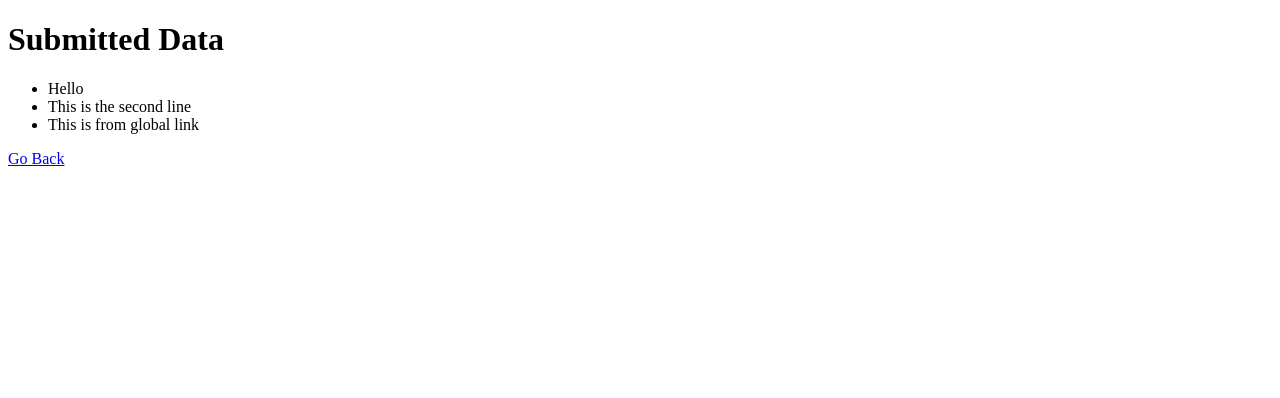
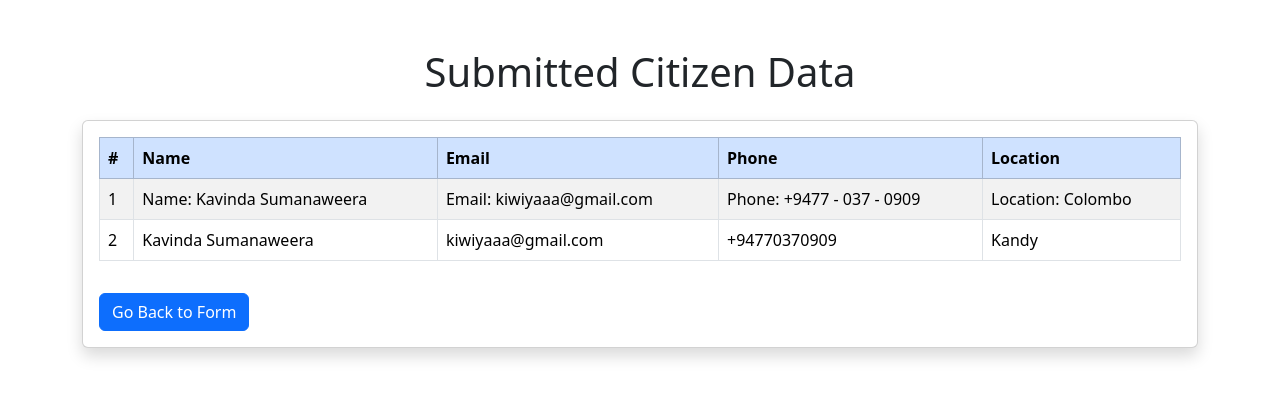
Before and after one commit to kiwizu3/python_web_app_01, a Flask app: page /view in a window 1280 px wide. Shown: the top 398 px of the page. Run offline with Flask 3, Linux system fonts and the light colour scheme.

Commit message:
Version 02 - Final

```diff
--- a/app.py
+++ b/app.py
@@ -10,22 +10,38 @@ def index():
 # Route to handle form submission
 @app.route('/submit', methods=['POST'])
 def submit():
-    # Collect submitted data
-    data = request.form.get('user_input')
-    # Append data to the text file
-    with open("data.txt", "a") as file:
-        file.write(data + "\n")
+    # Get the form data
+    full_name = request.form.get('full_name')
+    email = request.form.get('email')
+    phone = request.form.get('phone')
+    location = request.form.get('location')
+
+    # Save the data to a text file
+    with open("citizen_data.txt", "a") as file:
+        file.write(f"{full_name},{email},{phone},{location}\n")
+
     return "Data submitted successfully! <a href='/view'>View Data</a>"
 
 # Route to display the submitted data
 @app.route('/view')
 def view():
     try:
-        # Read all lines from the text file
-        with open("data.txt", "r") as file:
-            data = file.readlines()
+        # Read the text file and split each line into fields
+        with open("citizen_data.txt", "r") as file:
+            lines = file.readlines()
+        data = [
+            {
+                "id": index + 1,
+                "name": line.split(",")[0].strip(),
+                "email": line.split(",")[1].strip(),
+                "phone": line.split(",")[2].strip(),
+                "location": line.split(",")[3].strip(),
+            }
+            for index, line in enumerate(lines)
+        ]
     except FileNotFoundError:
-        data = []  # Handle the case where the file doesn't exist
+        data = []  # Handle case where file doesn't exist
+
     return render_template('view.html', data=data)
 
 if __name__ == "__main__":
--- /dev/null
+++ b/citizen_data.txt
@@ -0,0 +1,2 @@
+Name: Kavinda Sumanaweera, Email: kiwiyaaa@gmail.com, Phone: +9477 - 037 - 0909, Location: Colombo, LKA
+Kavinda Sumanaweera,kiwiyaaa@gmail.com,+94770370909,Kandy, LKA
--- a/templates/view.html
+++ b/templates/view.html
@@ -1,19 +1,46 @@
 <!DOCTYPE html>
-<html>
+<html lang="en">
 <head>
-    <title>View Submitted Data</title>
+    <meta charset="UTF-8">
+    <meta name="viewport" content="width=device-width, initial-scale=1.0">
+    <title>Submitted Citizen Data</title>
+    <link rel="stylesheet" href="https://cdn.jsdelivr.net/npm/bootstrap@5.3.3/dist/css/bootstrap.min.css">
 </head>
 <body>
-    <h1>Submitted Data</h1>
-    {% if data %}
-        <ul>
-            {% for item in data %}
-                <li>{{ item.strip() }}</li>
-            {% endfor %}
-        </ul>
-    {% else %}
-        <p>No data has been submitted yet.</p>
-    {% endif %}
-    <a href="/">Go Back</a>
+    <div class="container mt-5">
+        <h1 class="text-center mb-4">Submitted Citizen Data</h1>
+        <div class="card shadow">
+            <div class="card-body">
+                {% if data %}
+                    <table class="table table-bordered table-striped">
+                        <thead class="table-primary">
+                            <tr>
+                                <th>#</th>
+                                <th>Name</th>
+                                <th>Email</th>
+                                <th>Phone</th>
+                                <th>Location</th>
+                            </tr>
+                        </thead>
+                        <tbody>
+                            {% for record in data %}
+                                <tr>
+                                    <td>{{ record.id }}</td>
+                                    <td>{{ record.name }}</td>
+                                    <td>{{ record.email }}</td>
+                                    <td>{{ record.phone }}</td>
+                                    <td>{{ record.location }}</td>
+                                </tr>
+                            {% endfor %}
+                        </tbody>
+                    </table>
+                {% else %}
+                    <p class="text-center">No data available yet.</p>
+                {% endif %}
+                <a href="/" class="btn btn-primary mt-3">Go Back to Form</a>
+            </div>
+        </div>
+    </div>
+    <script src="https://cdn.jsdelivr.net/npm/bootstrap@5.3.3/dist/js/bootstrap.bundle.min.js"></script>
 </body>
 </html>
```
Also changed, not shown: templates/index.html (+46 -7 lines).
